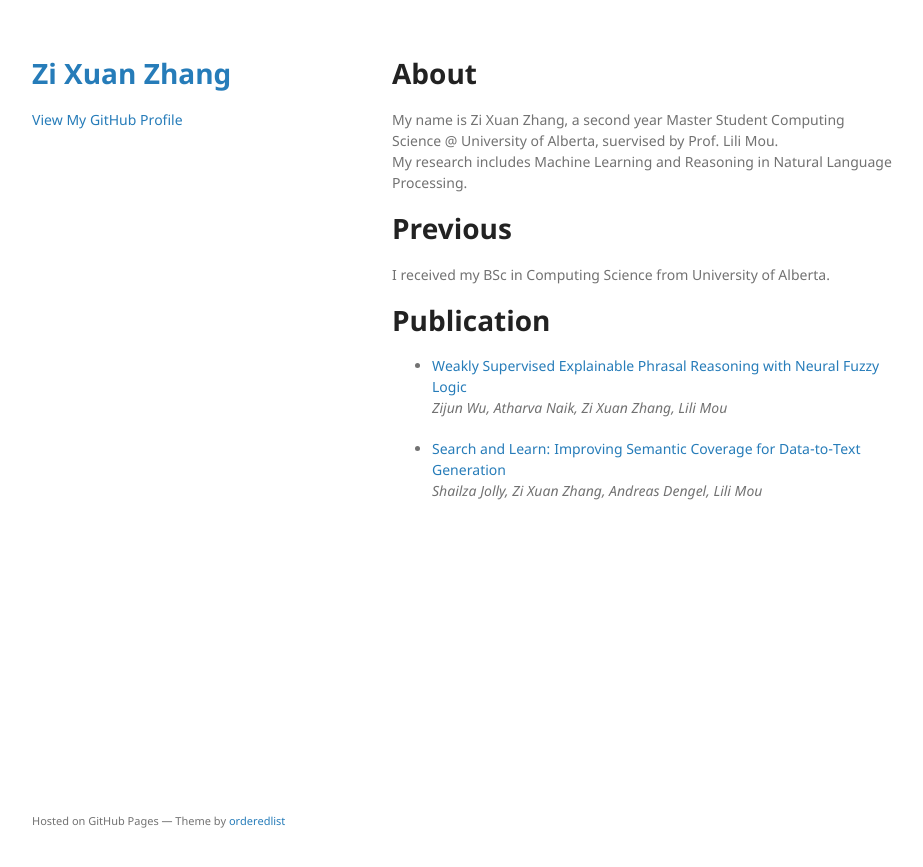
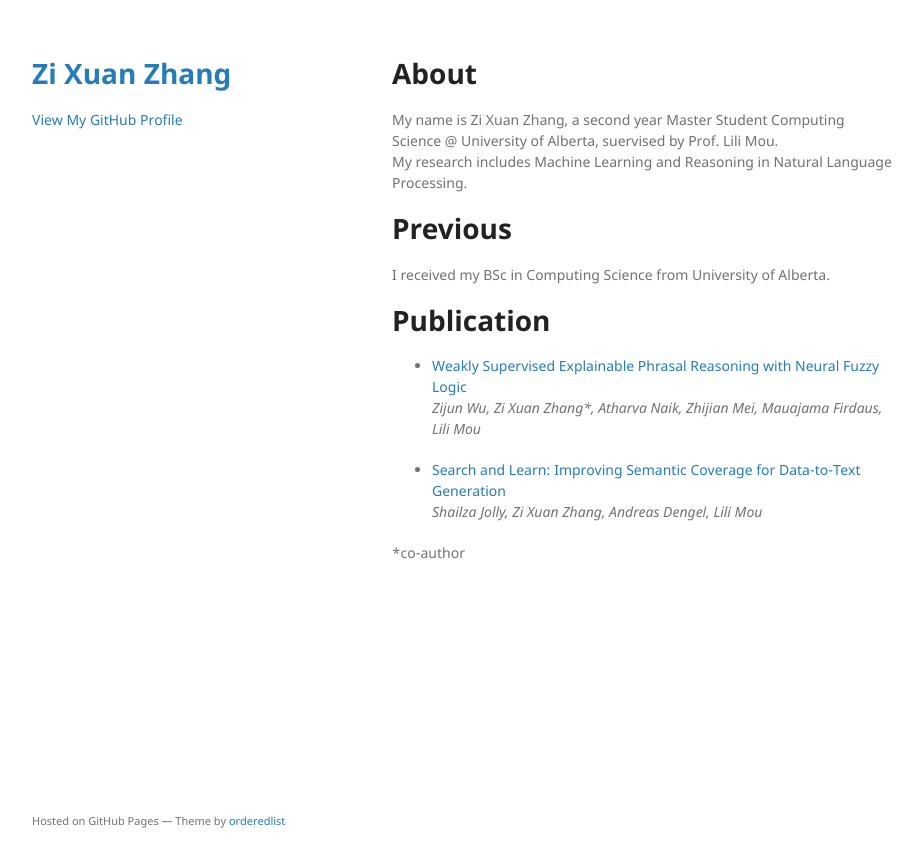
Before and after one commit to ZSkyX/ZSkyX.github.io, a Jekyll site: the page built from index.md, in a window 1280 px wide. Shown: the top 867 px of the page, without its empty margins (178-1101 px from the left). Built offline with Jekyll 4.4.1, drawn with Linux system fonts in a browser that asks for light colours; our own code applies the rules of GitHub Pages for plain Markdown files; the repository's description, which GitHub fills in, is left out.

Commit message:
Update index.md

```diff
--- a/index.md
+++ b/index.md
@@ -9,8 +9,10 @@ I received my BSc in Computing Science from University of Alberta.
 
 # Publication
 
-- [Weakly Supervised Explainable Phrasal Reasoning with Neural Fuzzy Logic](https://arxiv.org/abs/2109.08927)<br />
-*Zijun Wu, Atharva Naik, Zi Xuan Zhang, Lili Mou*
+- [Weakly Supervised Explainable Phrasal Reasoning with Neural Fuzzy Logic](https://openreview.net/pdf?id=Hu4r-dedqR0)<br />
+*Zijun Wu, Zi Xuan Zhang\*, Atharva Naik, Zhijian Mei, Mauajama Firdaus, Lili Mou*
 
 - [Search and Learn: Improving Semantic Coverage for Data-to-Text Generation](https://ojs.aaai.org/index.php/AAAI/article/view/21332)<br />
 *Shailza Jolly, Zi Xuan Zhang, Andreas Dengel, Lili Mou*
+
+\*co-author
```
